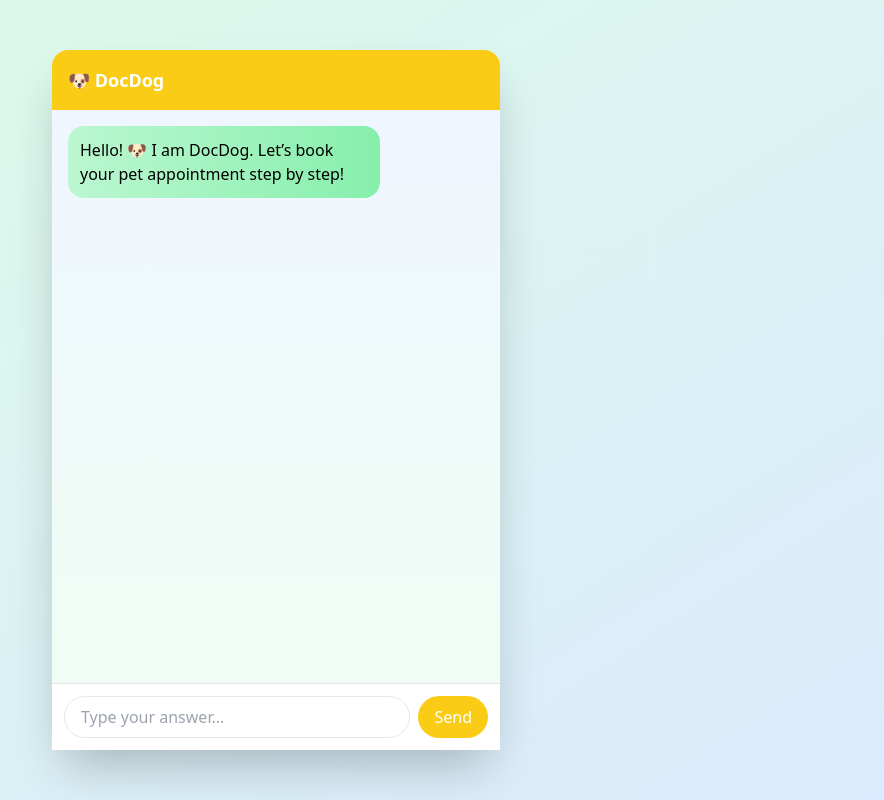
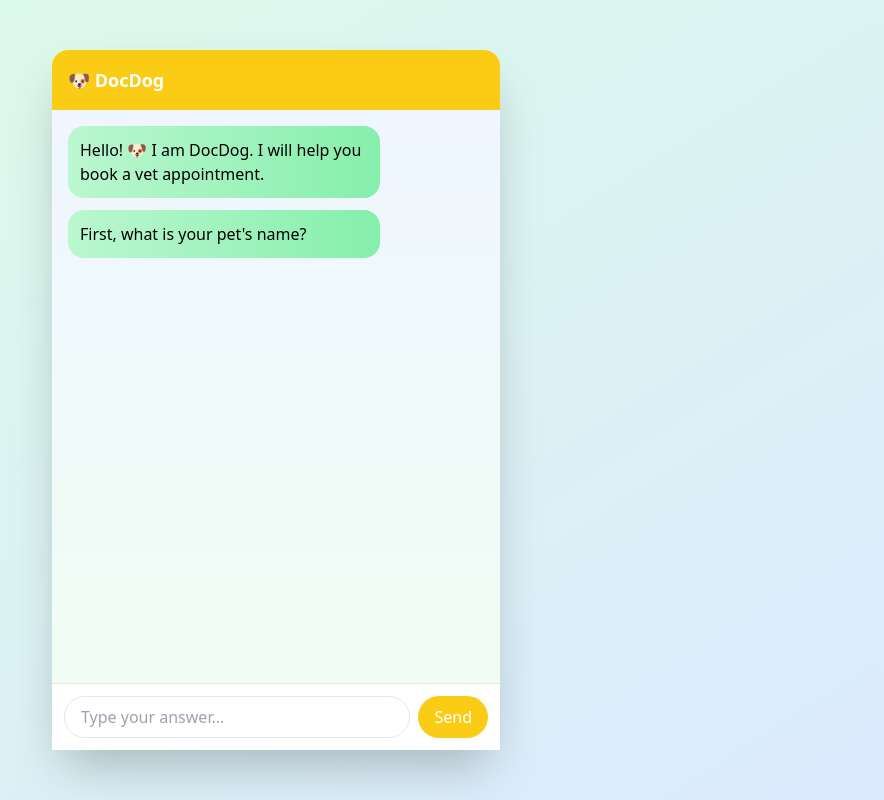
Before and after one commit to Nitesky-uwu/vet-chatbot, a Next.js app: page / in a window 1280 px wide. Shown: the whole page, without its empty margins (364-1248 px from the left). Built offline with nearby package versions, Linux system fonts and the light colour scheme.

Commit message:
Update page.js

```diff
--- a/app/page.js
+++ b/app/page.js
@@ -1,12 +1,12 @@
 'use client'
-import { useState } from 'react'
+import { useState, useEffect } from 'react'
 import { motion } from 'framer-motion'
 
 export default function Home() {
   const [messages, setMessages] = useState([
-    { from: 'bot', text: 'Hello! 🐶 I am DocDog. Let’s book your pet appointment step by step!' }
+    { from: 'bot', text: 'Hello! 🐶 I am DocDog. I will help you book a vet appointment.' }
   ])
-  const [currentStep, setCurrentStep] = useState(0)
+  const [currentStep, setCurrentStep] = useState(0) // 0 = initial welcome
   const [inputValue, setInputValue] = useState('')
   const [formData, setFormData] = useState({
     petName: '',
@@ -17,32 +17,49 @@ export default function Home() {
   const [isTyping, setIsTyping] = useState(false)
 
   const timeOptions = [
-    '09:00 AM', '10:00 AM', '11:00 AM', '12:00 PM',
-    '01:00 PM', '02:00 PM', '03:00 PM', '04:00 PM',
-    '05:00 PM'
+    '09:00 AM','10:00 AM','11:00 AM','12:00 PM',
+    '01:00 PM','02:00 PM','03:00 PM','04:00 PM','05:00 PM'
   ]
+
+  // Automatically ask the first question after welcome
+  useEffect(() => {
+    if (currentStep === 0) {
+      setIsTyping(true)
+      setTimeout(() => {
+        setMessages(prev => [
+          ...prev,
+          { from: 'bot', text: "First, what is your pet's name?" }
+        ])
+        setCurrentStep(1) // Step 1 = pet name input
+        setIsTyping(false)
+      }, 1000)
+    }
+  }, [currentStep])
 
   const handleSubmit = (e) => {
     e.preventDefault()
     if (!inputValue) return
 
+    // Add user message
     setMessages(prev => [...prev, { from: 'user', text: inputValue }])
 
     let nextStep = currentStep + 1
-    if (currentStep === 0) setFormData(prev => ({ ...prev, petName: inputValue }))
-    if (currentStep === 1) setFormData(prev => ({ ...prev, ownerName: inputValue }))
-    if (currentStep === 2) setFormData(prev => ({ ...prev, date: inputValue }))
-    if (currentStep === 3) setFormData(prev => ({ ...prev, time: inputValue }))
+
+    // Save data based on step
+    if (currentStep === 1) setFormData(prev => ({ ...prev, petName: inputValue }))
+    if (currentStep === 2) setFormData(prev => ({ ...prev, ownerName: inputValue }))
+    if (currentStep === 3) setFormData(prev => ({ ...prev, date: inputValue }))
+    if (currentStep === 4) setFormData(prev => ({ ...prev, time: inputValue }))
 
     setInputValue('')
     setIsTyping(true)
 
     setTimeout(() => {
       let botReply = ''
-      if (nextStep === 1) botReply = `Awesome! And what is the owner's name?`
-      else if (nextStep === 2) botReply = `Thanks! Please select the appointment date.`
-      else if (nextStep === 3) botReply = `Great! Now choose a time slot.`
-      else if (nextStep === 4) {
+      if (nextStep === 2) botReply = "Great! And what is the owner's name?"
+      else if (nextStep === 3) botReply = "Thanks! Please select the appointment date."
+      else if (nextStep === 4) botReply = "Perfect! Now choose a time slot."
+      else if (nextStep === 5) {
         botReply = `All done! 🐾 Here’s your appointment summary:\nPet: ${formData.petName}\nOwner: ${formData.ownerName}\nDate: ${formData.date}\nTime: ${formData.time}\nDocDog 🐶 will contact you soon!`
       }
 
@@ -83,7 +100,7 @@ export default function Home() {
 
         {/* Input Area */}
         <div className="p-3 border-t bg-white">
-          {currentStep === 2 ? (
+          {currentStep === 3 ? (
             <form onSubmit={handleSubmit} className="flex gap-2">
               <input
                 type="date"
@@ -96,7 +113,7 @@ export default function Home() {
                 Send
               </button>
             </form>
-          ) : currentStep === 3 ? (
+          ) : currentStep === 4 ? (
             <form onSubmit={handleSubmit} className="flex gap-2">
               <select
                 value={inputValue}
@@ -113,7 +130,7 @@ export default function Home() {
                 Send
               </button>
             </form>
-          ) : currentStep < 2 ? (
+          ) : currentStep >= 1 && currentStep <= 2 ? (
             <form onSubmit={handleSubmit} className="flex gap-2">
               <input
                 type="text"
```
